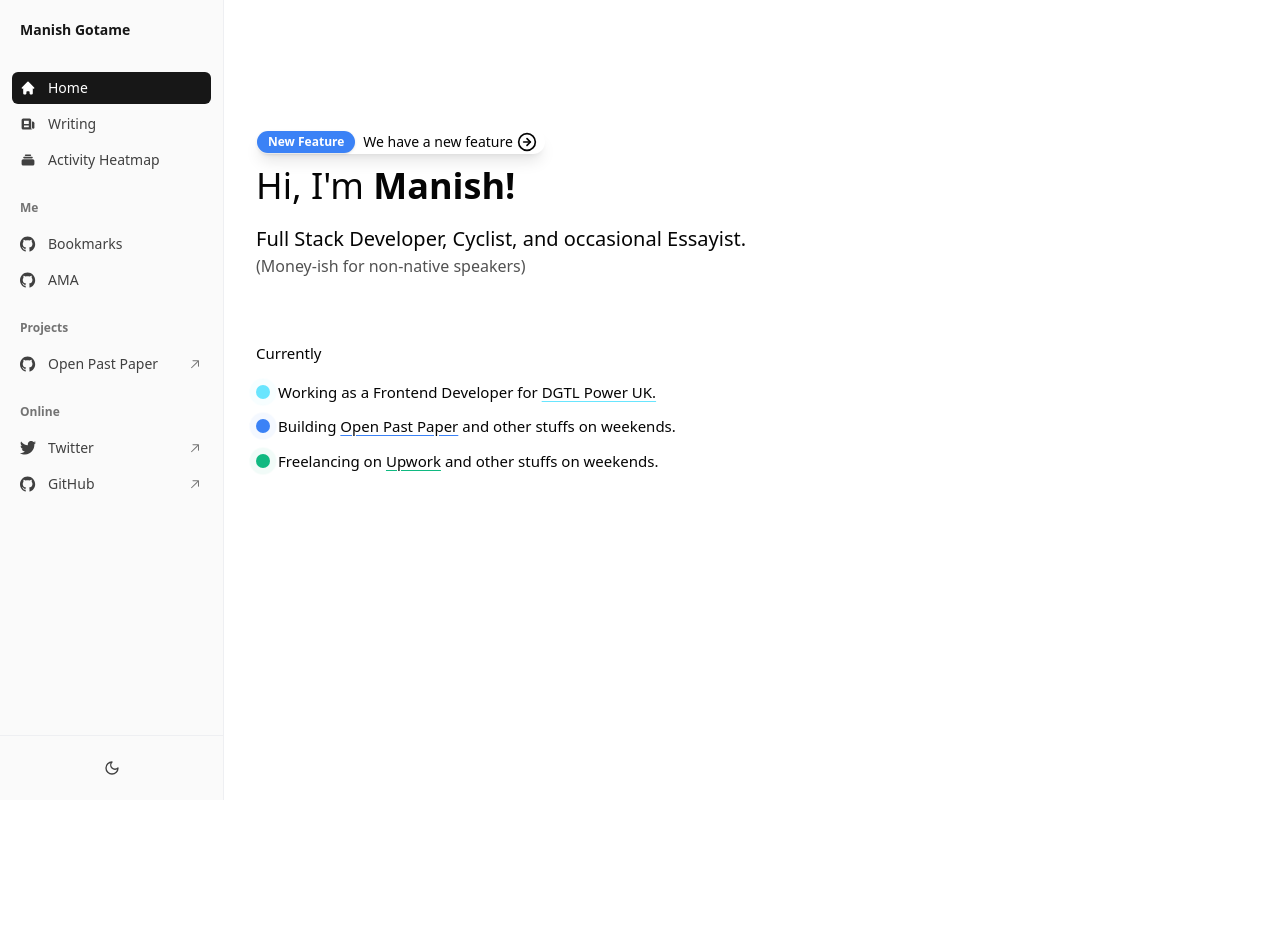
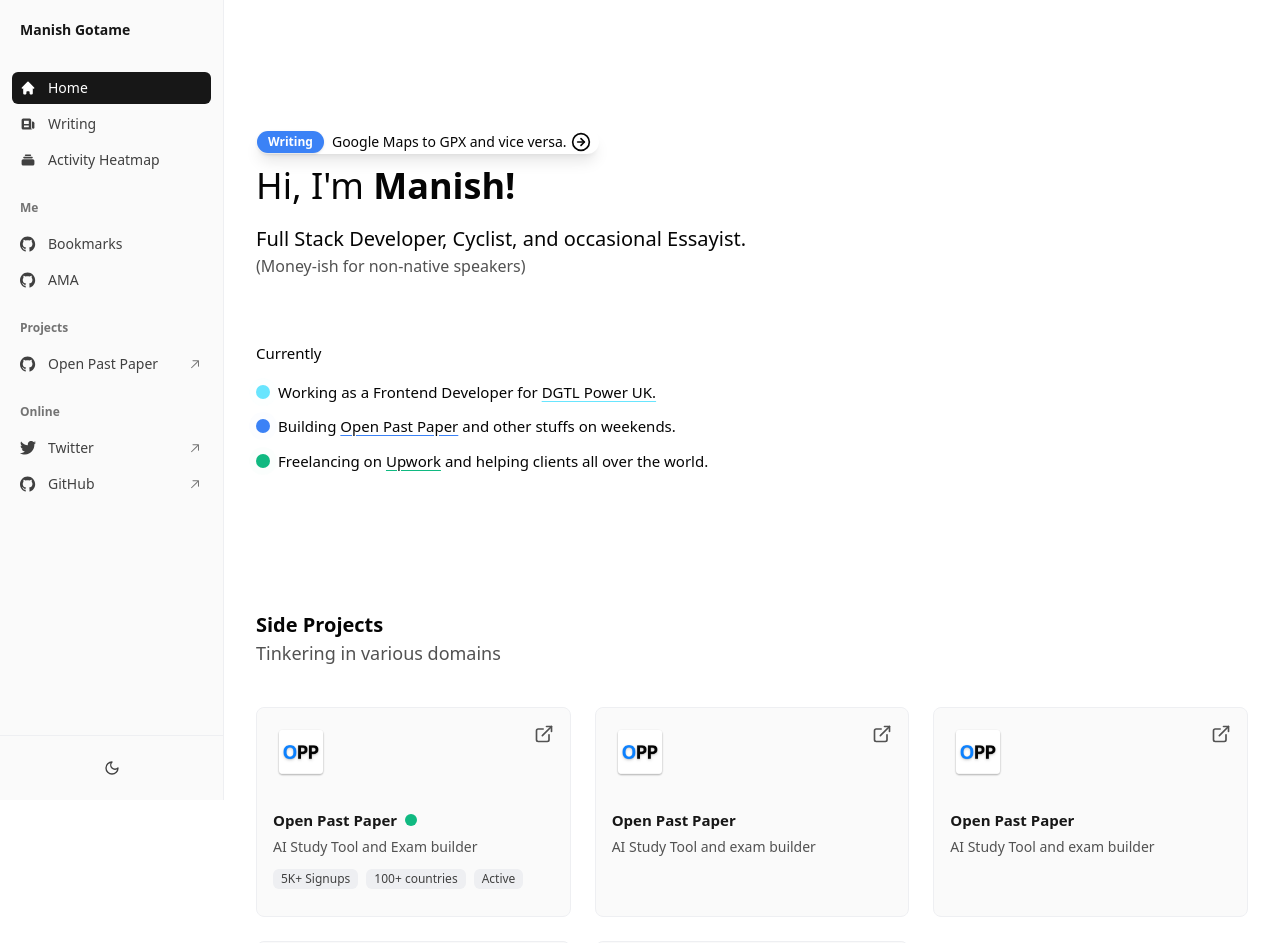
Before and after one commit to ManishGotame/manishgotame.com.np, a Next.js app: page / in a window 1280 px wide. Shown: the top 943 px of the page. Before the commit the page ends 800 px from the top, so only its background shows below. Built offline with nearby package versions, Linux system fonts and the light colour scheme.

Commit message:
side projects section

```diff
--- a/src/components/home/hero.tsx
+++ b/src/components/home/hero.tsx
@@ -28,12 +28,12 @@ const PingText: React.FC<PingTextProps> = ({ children, color }) => {
 
 const Hero = () => {
   return (
-    <div className='px-4 py-32'>
+    <div className='pt-32'>
       <div className=''>
         <AnnoucementBanner
           variant='default'
-          title='New Feature'
-          description='We have a new feature'
+          title='Writing'
+          description='Google Maps to GPX and vice versa.'
           slug='new-feature'
         />
         <h1 className='mt-[12px] text-4xl font-regular mb-[19px]'>
@@ -83,7 +83,7 @@ const Hero = () => {
               >
                 Upwork
               </Link>
-              <span> and other stuffs on weekends.</span>
+              <span> and helping clients all over the world.</span>
             </div>
           </PingText>
         </div>
--- a/src/components/index.ts
+++ b/src/components/index.ts
@@ -1,7 +1,8 @@
 import Hero from './home/hero'
+import SideProjects from './side-projects'
 
 export * from './Icon'
 export * from './ui/custom'
 export * from './Layout'
 
-export { Hero }
+export { Hero, SideProjects }
--- /dev/null
+++ b/src/components/side-projects/ProjectCard.tsx
@@ -0,0 +1,75 @@
+import { ExternalLink } from 'lucide-react'
+import Image from 'next/image'
+import Link from 'next/link'
+
+export interface ProjectCardProps {
+  title: string
+  description: string
+  image: string
+  link: string
+  externalLink: string
+  active: boolean
+  tags?: string[]
+}
+
+const ProjectCard: React.FC<ProjectCardProps> = ({
+  title,
+  description,
+  image,
+  link,
+  externalLink,
+  active,
+  tags
+}) => {
+  return (
+    <Link
+      href={link}
+      className='cursor-pointer bg-lotion border border-gray-150 dark:border-gray-800 hover:bg-gray-100 dark:hover:bg-gray-800 relative group rounded-lg dark:bg-erie overflow-hidden min-h-[210px]'
+    >
+      <div className='p-4 space-y-4'>
+        <div className='flex items-start justify-between mb-[29px]'>
+          <Image
+            src={image}
+            alt={title}
+            className='w-14 h-14 rounded-xl'
+            width={48}
+            height={48}
+          />
+          <div
+            onClick={() =>
+              window.open(externalLink, '_blank', 'noopener,noreferrer')
+            }
+            className='text-gray-600 dark:text-gray-400 hover:text-gray-900 dark:hover:text-white transition-transform hover:scale-[1.2] cursor-pointer'
+          >
+            <ExternalLink className='w-5 h-5' />
+          </div>
+        </div>
+        <div>
+          <h3 className='text-[15px] font-semibold text-gray-900 dark:text-white flex items-baseline gap-2'>
+            {title}
+            {active ? (
+              <span className='w-3 h-3 rounded-full bg-green-500'></span>
+            ) : null}
+          </h3>
+          <p className='text-[14px] font-regular text-gray-600 dark:text-gray-400 mt-1'>
+            {description}
+          </p>
+          {tags && tags.length > 0 && (
+            <div className='flex gap-2 mt-3'>
+              {tags.map((tag, index) => (
+                <span
+                  key={index}
+                  className='px-2 py-0.5 rounded-md bg-gray-150 dark:bg-[#2C2C2E] text-gray-700 dark:text-gray-300 text-xs'
+                >
+                  {tag}
+                </span>
+              ))}
+            </div>
+          )}
+        </div>
+      </div>
+    </Link>
+  )
+}
+
+export default ProjectCard
--- /dev/null
+++ b/src/components/side-projects/index.tsx
@@ -0,0 +1,65 @@
+import ProjectCard, { ProjectCardProps } from './ProjectCard'
+
+const projects: ProjectCardProps[] = [
+  {
+    title: 'Open Past Paper',
+    description: 'AI Study Tool and Exam builder',
+    image: '/side-projects/opp/logo.png',
+    link: '/projects/opp',
+    externalLink: 'https://openpastpaper.com',
+    active: true,
+    tags: ['5K+ Signups', '100+ countries', 'Active']
+  },
+  {
+    title: 'Open Past Paper',
+    description: 'AI Study Tool and exam builder',
+    image: '/side-projects/opp/logo.png',
+    link: '/projects/opp',
+    externalLink: 'https://openpastpaper.com',
+    active: false
+  },
+  {
+    title: 'Open Past Paper',
+    description: 'AI Study Tool and exam builder',
+    image: '/side-projects/opp/logo.png',
+    link: '/projects/opp',
+    externalLink: 'https://openpastpaper.com',
+    active: false
+  },
+  {
+    title: 'Open Past Paper',
+    description: 'AI Study Tool and exam builder',
+    image: '/side-projects/opp/logo.png',
+    link: '/projects/opp',
+    externalLink: 'https://openpastpaper.com',
+    active: false
+  },
+  {
+    title: 'Open Past Paper',
+    description: 'AI Study Tool and exam builder',
+    image: '/side-projects/opp/logo.png',
+    link: '/projects/opp',
+    externalLink: 'https://openpastpaper.com',
+    active: false
+  }
+]
+
+const SideProjects = () => {
+  return (
+    <div className='flex flex-col gap-10'>
+      <div className='flex flex-col'>
+        <span className='font-bold text-[20px]'>Side Projects</span>
+        <span className='font-regular text-[18px] text-gray-600 dark:text-gray-200'>
+          Tinkering in various domains
+        </span>
+      </div>
+      <div className='grid grid-cols-1 md:grid-cols-2 lg:grid-cols-3 gap-6'>
+        {projects.map((project, index) => (
+          <ProjectCard key={index} {...project} />
+        ))}
+      </div>
+    </div>
+  )
+}
+
+export default SideProjects
--- a/src/pages/index.tsx
+++ b/src/pages/index.tsx
@@ -1,4 +1,4 @@
-import { Hero } from '@/components'
+import { Hero, SideProjects } from '@/components'
 
 // import Image from "next/image";
 // import { Geist, Geist_Mono } from "next/font/google";
@@ -14,8 +14,9 @@ import { Hero } from '@/components'
 
 export default function Home() {
   return (
-    <div className='container max-w-5xl mx-auto bg-white dark:bg-black text-black dark:text-white'>
+    <div className='flex flex-col gap-[138px] px-4 container max-w-5xl mx-auto bg-white dark:bg-black text-black dark:text-white'>
       <Hero />
+      <SideProjects />
     </div>
   )
 }
--- a/tailwind.config.ts
+++ b/tailwind.config.ts
@@ -63,6 +63,8 @@ export default {
         'design-details-light': '#EEF3F3',
         'design-details-dark': '#273F3F',
         'hacker-news': '#FF965A',
+        lotion: '#fafafa',
+        erie: '#1C1C1E',
         twitter: '#479BEA',
         current: 'currentColor',
         jet: '#37352f',
```
Also changed, not shown: public/side-projects/opp/logo.png (added).
